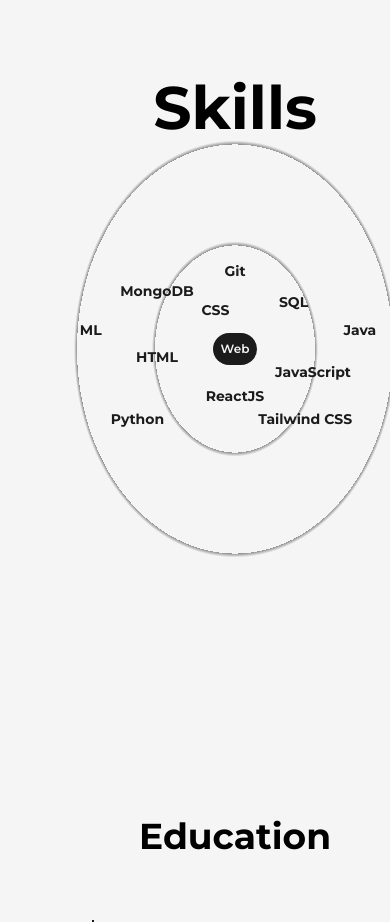
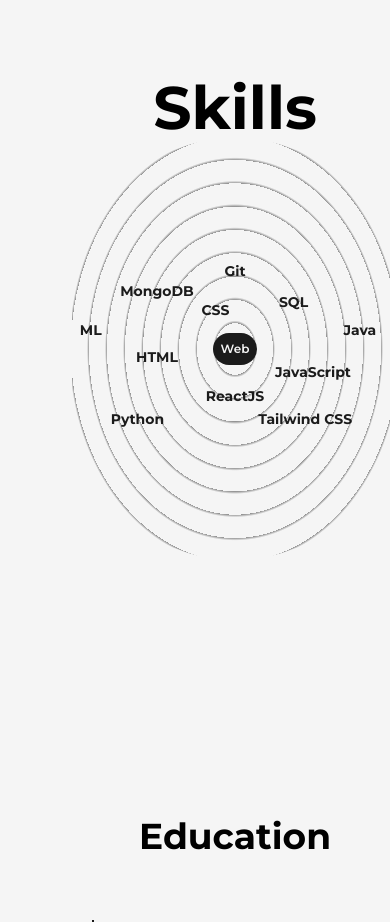
Before and after one commit to vamshi-nayak/My-Portfolio, a Next.js app: page /about in a window 390 px wide. Shown: the part 1220-2142 px from the top of the page. Built offline with nearby package versions, Linux system fonts and the light colour scheme.

Commit message:
Update Skills.js

```diff
--- a/src/components/Skills.js
+++ b/src/components/Skills.js
@@ -27,6 +27,7 @@
         lg:bg-circularLightLg lg:dark:bg-circularDarkLg
         md:bg-circularLightLg md:dark:bg-circularDarkLg
         sm:bg-circularLightLg sm:dark:bg-circularDarkLg
+        xs:bg-circularLightXs xs:dark:bg-circularDarkXs
         ">
 
                      <motion.div className='flex items-center rounded-full font-semibold bg-dark text-light
```
